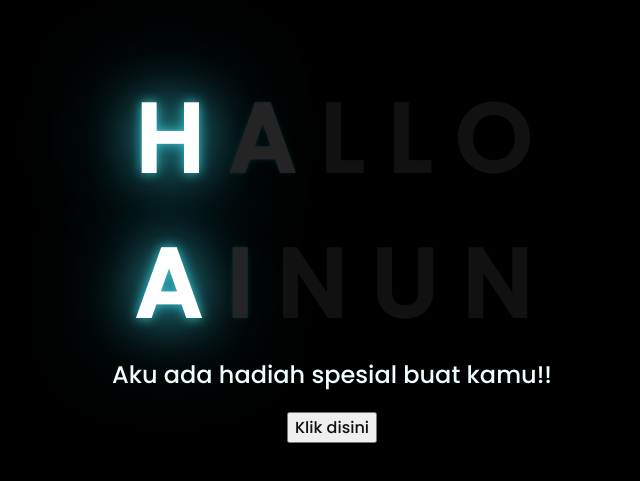
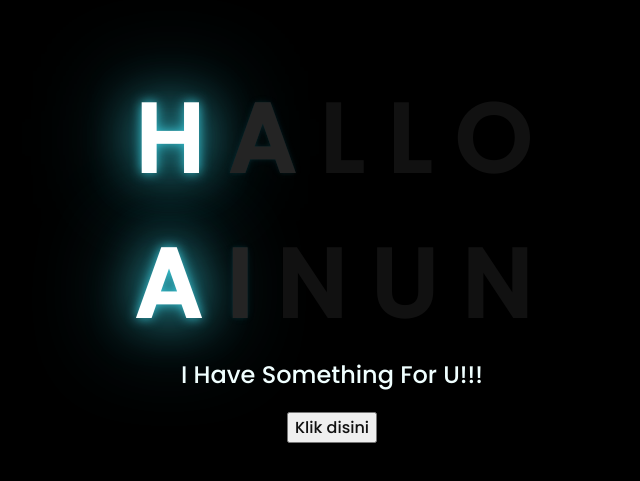
Before and after one commit to Virman480/flower.github.io, a plain HTML site: page index.html in a window 1280 px wide. Shown: the part 153-634 px from the top of the page, without its empty margins (316-956 px from the left). Drawn offline with Linux system fonts and the light colour scheme.

Commit message:
Update index.html

```diff
--- a/index.html
+++ b/index.html
@@ -26,7 +26,7 @@
         <span>N</span>
     </div>
     <div class="description">
-        <span>Aku ada hadiah spesial buat kamu!!</span>
+        <span>I Have Something For U!!!</span>
     </div>
     <div class="button">
         <button>
```
